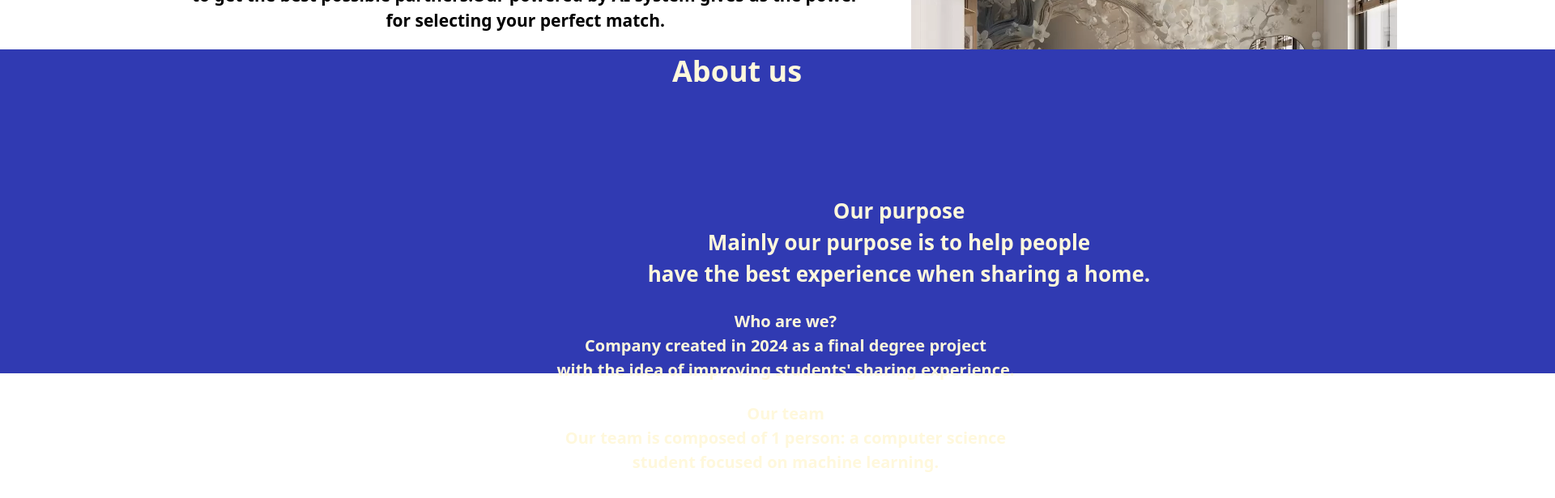
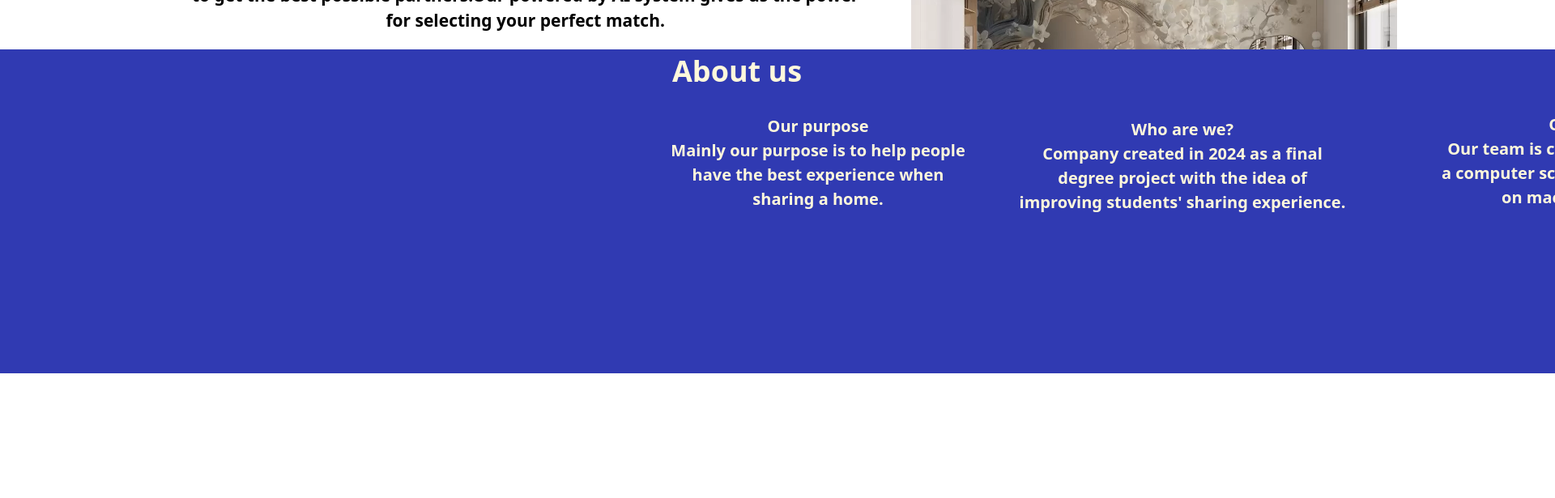
Before and after one commit to luismidv/TFGDeploy, a React (Vite) app: page / in a window 1280 px wide. Shown: the part 3120-3735 px from the top of the page at 81% size, 1920 px wide, since content can reach past the window. Built offline with nearby package versions, Linux system fonts and the light colour scheme.

Commit message:
Responsive trials

```diff
--- a/src/App.jsx
+++ b/src/App.jsx
@@ -112,27 +112,28 @@ export function Footeras(){
     <section className="about-us px-4 py-12 md:py-16 lg:py-20 w-full text-center md:text-left">
   <h1 className="about-us-h1 mb-6">About us</h1>
 
-  <div className="space-y-6">
+  <div className="last-div space-y-6">
     <p className="p-div-section">
       Our purpose <br />
       Mainly our purpose is to help people <br />
-      have the best experience when sharing a home.
+      have the best experience when <br />sharing a home.
     </p>
 
     <p className="p-div-section">
       Who are we? <br />
-      Company created in 2024 as a final degree project <br />
-      with the idea of improving students' sharing experience.
+      Company created in 2024 as a final <br /> degree project
+      with the idea of <br />improving students' sharing experience.
     </p>
 
     <p className="p-div-section">
       Our team <br />
-      Our team is composed of 1 person: a computer science <br />
-      student focused on machine learning.
+      Our team is composed of 1 person: <br />a computer science
+      student focused <br />on machine learning.
     </p>
 
     <p className="p-div-section">
-      Work with us <br />
+    &nbsp;&nbsp;&nbsp;&nbsp;&nbsp;&nbsp;&nbsp;&nbsp;
+    Work with us <br />
       Feel free to message us via our email or <br />
       LinkedIn if you’re considering working with us.
     </p>
--- a/src/static/css/index1.css
+++ b/src/static/css/index1.css
@@ -364,26 +364,46 @@ select{
     top: 0px;
     width: 1920px;
     height: 400px;
-    color: #FFF8DC
+    color: #FFF8DC;
+
 }
 
 .div-text-about {
     position: relative;
+
 }
 
 .p-div-section{
     position: relative;
-    left:150px;
+    left:50px;
+    top: -100px;
+    font-size: 20px
+
 }
 
 .p-div-section + p{
     position: relative;
     margin-top: 20px;
-    left: 10px;
+    left: 500px;
     font-size: 20px;
+    top: -240px;
 }
 
+.p-div-section + p +p{
+    position: relative;
+    margin-top: 20px;
+    left: 1000px;
+    font-size: 20px;
+    top: -390px;
+}
 
+.p-div-section + p +p +P{
+    position: relative;
+    margin-top: 20px;
+    left: 1400px;
+    font-size: 20px;
+    top: -532px;
+}
 
 .menu-div{
     display: flex;
@@ -489,3 +509,6 @@ select{
     position: relative;
     top: 0px;
 }
+.last-div{
+    height: 200px;
+}
```
